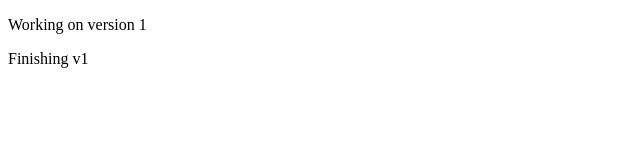
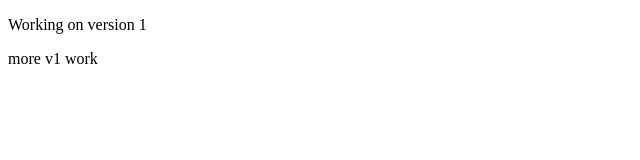
Before and after one commit to rarrunategu1/gitbranching, a plain HTML site: page index.html in a window 1280 px wide. Shown: the full height of the page, 0-640 px from the left. Drawn offline with Linux system fonts and the light colour scheme.

Commit message:
more v1 work

```diff
--- a/index.html
+++ b/index.html
@@ -6,6 +6,6 @@
 </head>
 <body>
     <p>Working on version 1</p>
-    <p>Finishing v1</p>
+    <p>more v1 work</p>
 </body>
 </html>
```
